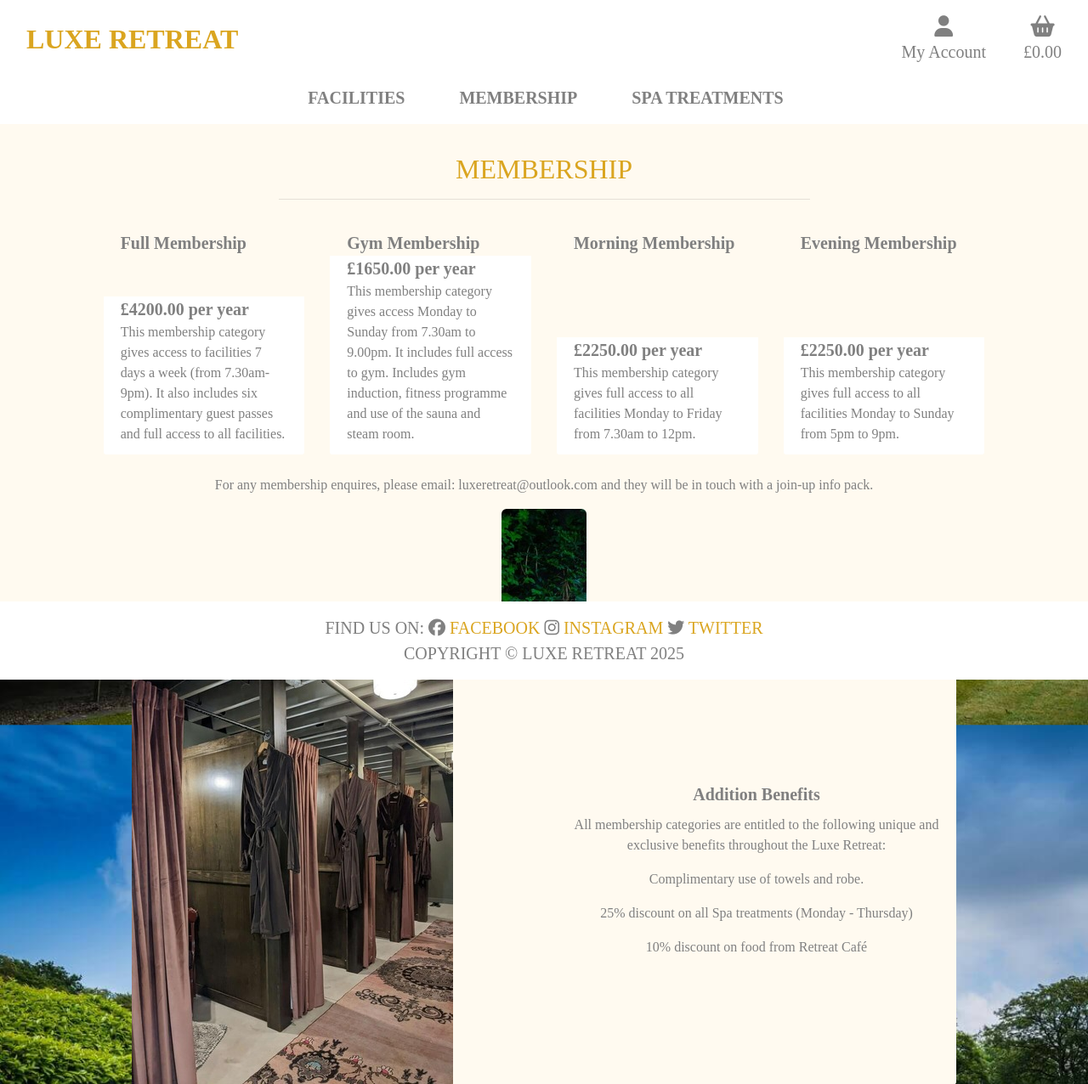
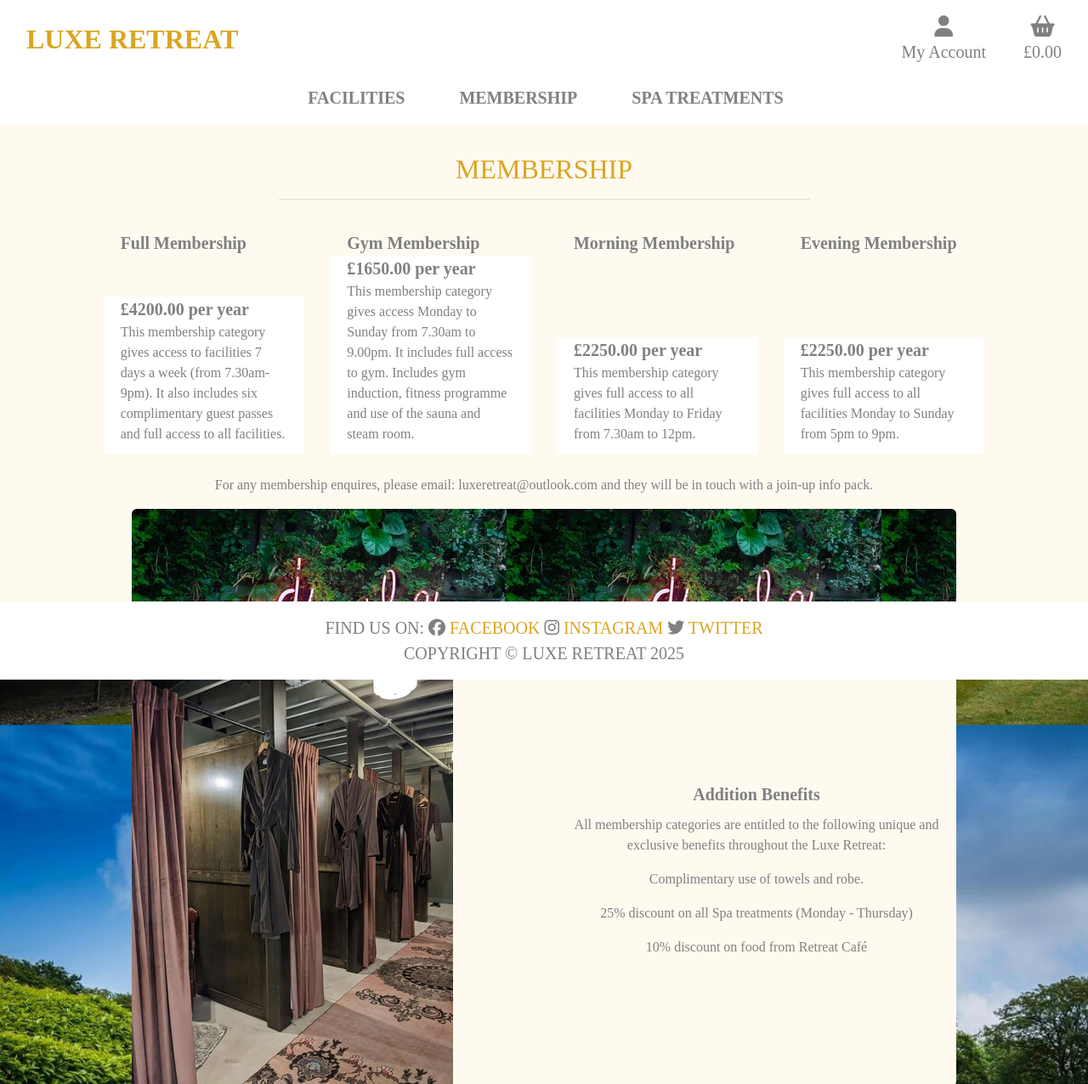
Before and after one commit to CharlieBurton10/luxe_retreat, a Django app: page /memberships/ in a window 1280 px wide. Shown: the top 1276 px of the page at 85% size. Run offline with Django 3.2, Linux system fonts and the light colour scheme; data comes from the database, SQL or seed files in the repository; some libraries are stand-ins or nearby versions.

Commit message:
Adjust images on membership

```diff
--- a/memberships/templates/memberships/memberships.html
+++ b/memberships/templates/memberships/memberships.html
@@ -47,7 +47,7 @@
             <div>
                 <p class="text-center">For any membership enquires, please email: luxeretreat@outlook.com and they will be in touch with a join-up info pack.</p>
             </div>
-            <div class="row mx-auto breathe">
+            <div class="row mx-auto breathe w-100">
                 <!-- <img src="{{ MEDIA_URL }}breathe.jpg" class="rounded mx-auto d-block" alt="Breathe Sign"> -->
             </div>
         </div>
@@ -56,7 +56,7 @@
             <div class="card mx-auto" style="max-width: 100%;">
                 <div class="row">
                     <div class="col-sm-6">
-                        <img src="/static/images/changingrooms.jpg" class="img-fluid" alt="changingrooms">
+                        <img src="{{ MEDIA_URL }}/changingrooms.jpg" class="img-fluid" alt="changingrooms">
                     </div>
                     <div class="col-sm-6">
                         <div class="card-body card-center2 text-center">
```
